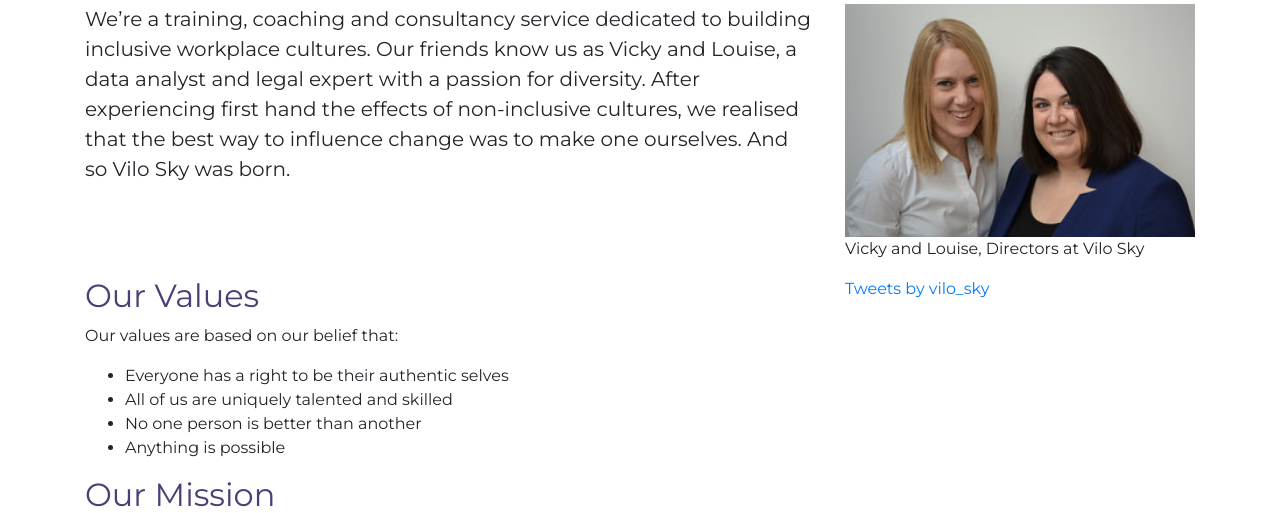
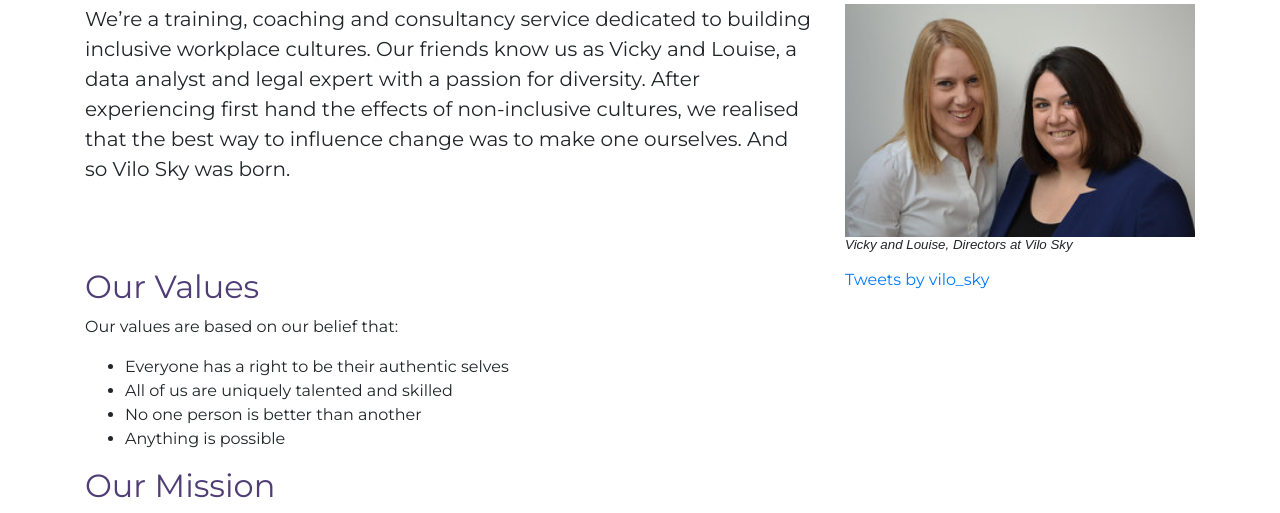
Before and after one commit to tp3-2020-CS32/ViloSky, a Django app: page / in a window 1280 px wide. Shown: the part 167-680 px from the top of the page. Run offline with Django 3.2, Linux system fonts and the light colour scheme; some libraries are stand-ins or nearby versions.

Commit message:
Small changes and relocating css file

```diff
--- a/vilosky_paths/static/master.css
+++ b/vilosky_paths/static/css/master.css
@@ -20,14 +20,10 @@ body {
     color: #5c478b;
 }
 
-.twitter {
-    color: #5c478b;
-}
-
-.twitter > a:hover {
-    columns: #000000!important;
-}
-
 h1, h2, h3 {
     color: #4f3d76;
 }
+
+figcaption {
+    font: italic smaller sans-serif;
+}
--- a/vilosky_paths/templates/paths/base.html
+++ b/vilosky_paths/templates/paths/base.html
@@ -14,7 +14,7 @@
         integrity="sha384-TX8t27EcRE3e/ihU7zmQxVncDAy5uIKz4rEkgIXeMed4M0jlfIDPvg6uqKI2xXr2" crossorigin="anonymous">
 
     <!-- Custom CSS -->
-    <link rel="stylesheet" type="text/css" href="{% static 'master.css' %}" />
+    <link rel="stylesheet" type="text/css" href="{% static 'css/master.css' %}" />
 
     <!-- Google Montserrate font -->
     <link rel="preconnect" href="https://fonts.gstatic.com">
--- a/vilosky_paths/templates/paths/home.html
+++ b/vilosky_paths/templates/paths/home.html
@@ -21,7 +21,7 @@ Home - Vilo Sky
             <figure>
                 <img src="/static/images/vicky-and-lou-vilosky.jpg" class="img-fluid mb-3 mb-md-0 w-100"
                     alt="vicky and lou vilosky">
-                <figcaption class="image-caption-wrapper">Vicky and Louise, Directors at Vilo Sky</figcaption>
+                <figcaption class="image-caption">Vicky and Louise, Directors at Vilo Sky</figcaption>
             </figure>
         </div>
     </div>
```
